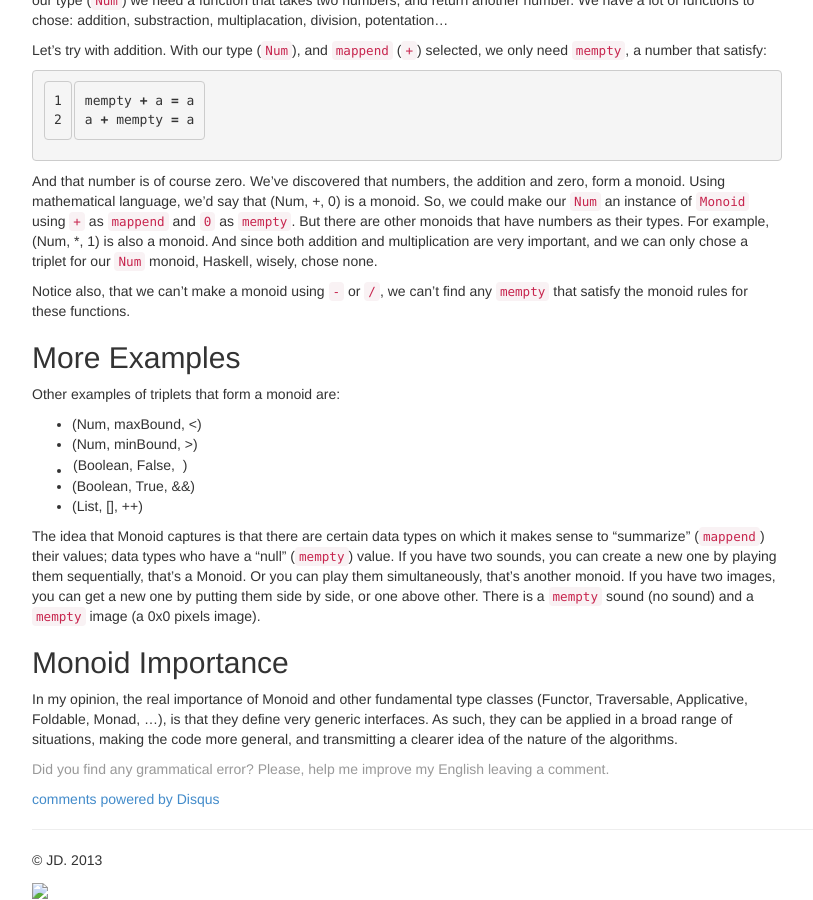
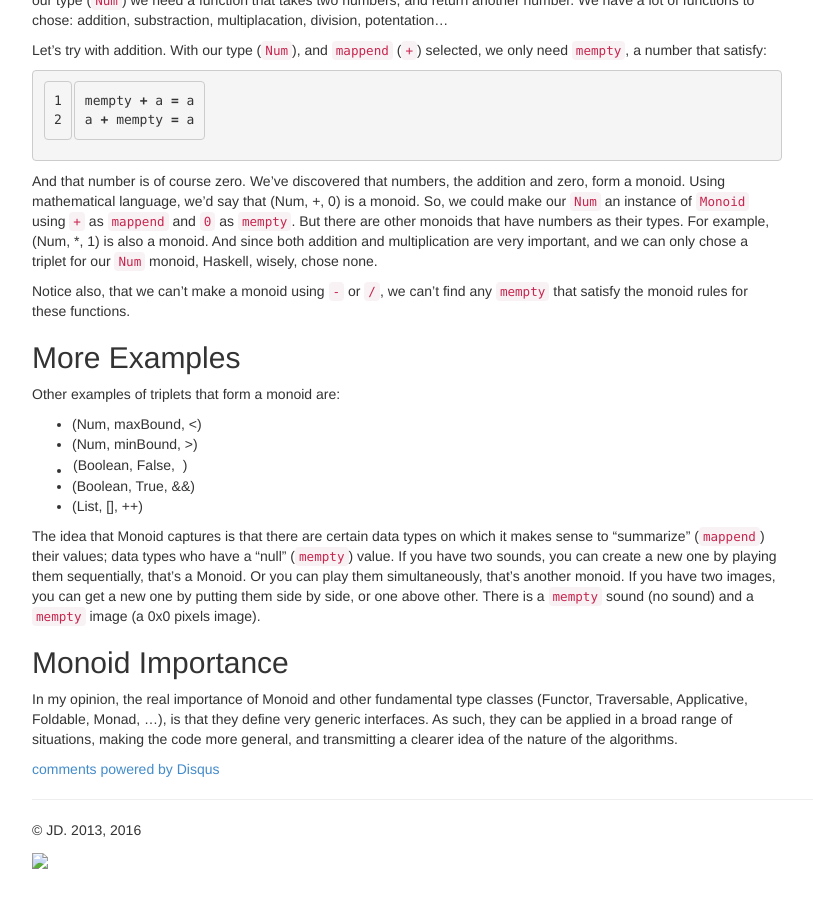
Before and after one commit to jdinunzio/jdinunzio.github.io, a Jekyll site: the page built from _posts/2016-07-21-monoids.md, in a window 1280 px wide and 900 px high, scrolled down 1105 px. Shown: the whole window, without its empty margins (38-851 px from the left). Built offline with Jekyll 4.4.1, drawn with Linux system fonts in a browser that asks for light colours; comment, search, counter and statistics services are not loaded; after the commit the page ends 1975 px from its top, so only the background shows below that.

Commit message:
Changes footer:wq

```diff
--- a/_includes/default.html
+++ b/_includes/default.html
@@ -79,7 +79,7 @@
       <hr>
 
       <footer>
-        <p>© JD. 2013</p>
+        <p>© JD. 2013, 2016</p>
         <img src="https://ga-beacon.appspot.com/UA-123921-8/your-repo/page-name" />
       </footer>
     </div>
--- a/_includes/post.html
+++ b/_includes/post.html
@@ -8,10 +8,4 @@
 
           {{ content }}
 
-            <div class="col-lg-16"-->
-              <p class="text-muted">
-                 Did you find any grammatical error? Please, help me improve my English leaving a comment.
-              </p>
-            </div>
-
           {% include _comments.html %}
```
